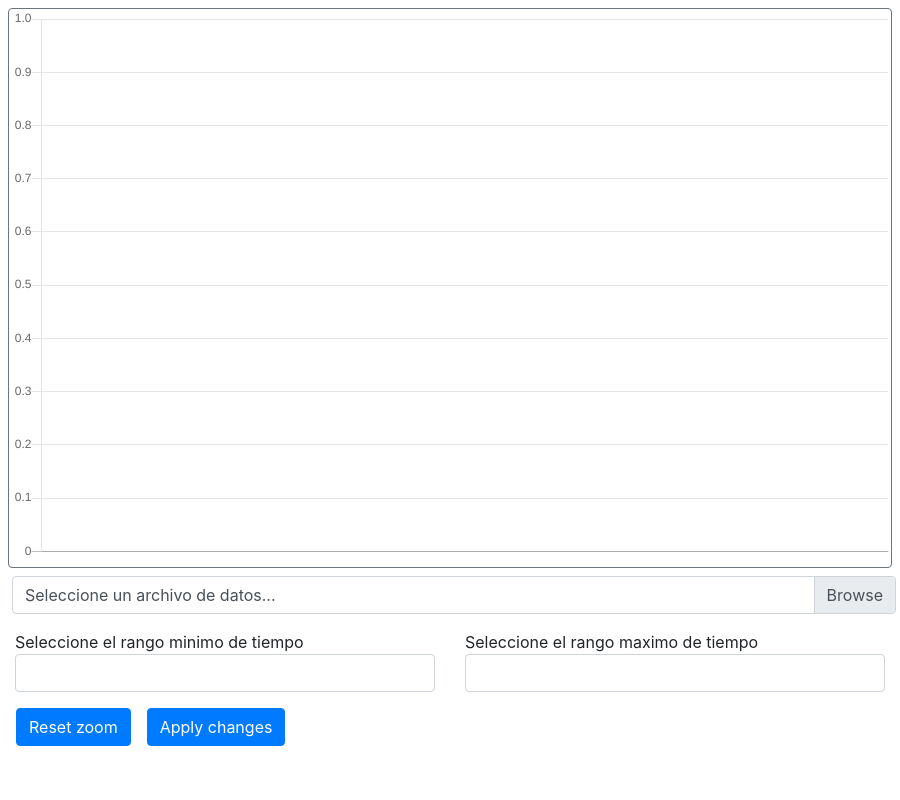
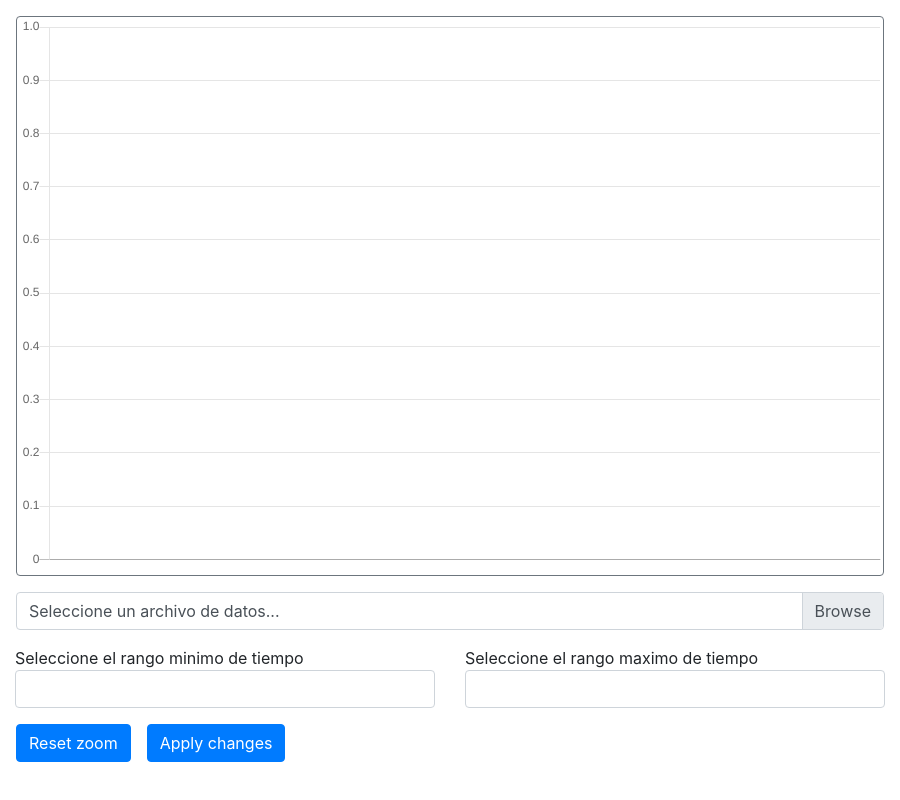
Before and after one commit to jeusmatthew/dogMonitorDesktop, an Electron app: page index.html in a window 900 px wide. Drawn offline with nearby package versions, Linux system fonts and the light colour scheme.

Commit message:
cambios en el css y margenes

```diff
--- a/index.html
+++ b/index.html
@@ -2,22 +2,21 @@
 <html lang="en">
   <head>
     <title>Chart.js example</title>
+    <link rel="stylesheet" href="./css/bootstrap.min.css">
   </head>
   <body>
-    <link rel="stylesheet" href="https://cdn.jsdelivr.net/npm/bootstrap@4.3.1/dist/css/bootstrap.min.css" integrity="sha384-ggOyR0iXCbMQv3Xipma34MD+dH/1fQ784/j6cY/iJTQUOhcWr7x9JvoRxT2MZw1T" crossorigin="anonymous">
-
-    <div class="chart-container position-relative m-2 border rounded border-secondary" style="height: 70vh;">
+    <div class="chart-container position-relative m-3 border rounded border-secondary" style="height: 70vh;">
       <canvas id="myChart"></canvas>
     </div>
 
-    <div class="input-group mt-2 ml-1 mr-1">
-      <div class="custom-file ml-2 mr-2">
+    <div class="input-group mt-2">
+      <div class="custom-file ml-3 mr-3">
         <input  id="file_input" type="file" class="custom-file-input" id="inputGroupFile04" accept="application/json" onchange="fileUploaded()">
         <label class="custom-file-label" for="inputGroupFile04">Seleccione un archivo de datos...</label>
       </div>
     </div>
 
-    <div class="input-group ml-0 mr-0">
+    <div class="input-group">
       <div class="col" >
         <p class="text-justify mt-3 mb-0">Seleccione el rango minimo de tiempo</p>
         <input type="number" min="0" class="form-control" id="min_time" oninput="validity.valid||(value='');" >
```
